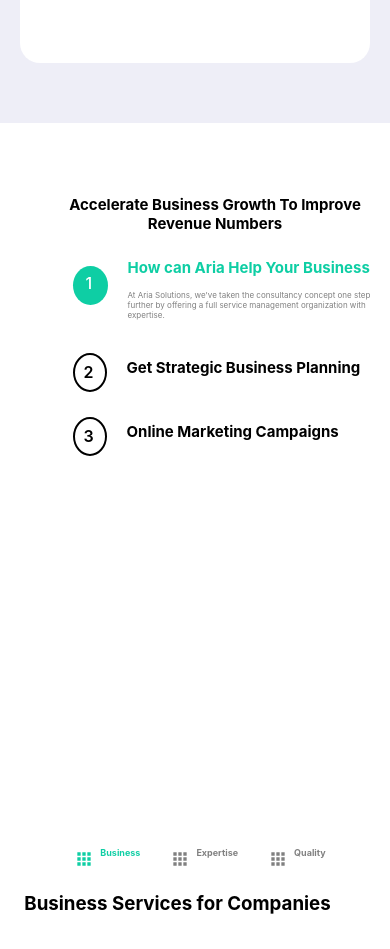
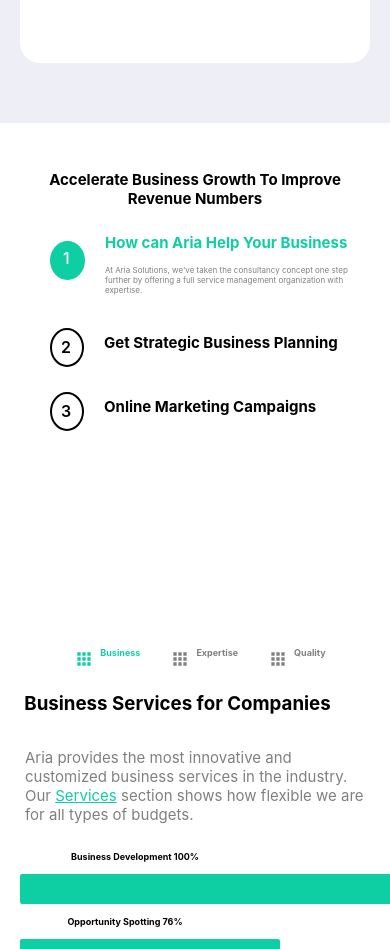
Before and after one commit to g-prog/joblisting, a React (Create React App) app in the folder tedbree/: page / in a window 390 px wide. Shown: the part 3480-4429 px from the top of the page. Built offline with nearby package versions, Linux system fonts and the light colour scheme.

Commit message:
still working on the responsiveness

```diff
--- a/tedbree/src/intro.css
+++ b/tedbree/src/intro.css
@@ -113,6 +113,14 @@
     .intro .left {
         padding: 40px 40px;
 
+
+    }
+
+    .intro .bottom{
+        display: flex;
+        justify-content: space-around;
+        margin-top: 30px;
+        padding: 100px 50px;
 
     }
 
--- a/tedbree/src/services.css
+++ b/tedbree/src/services.css
@@ -514,6 +514,11 @@
 
     }
 
+    section .up .right-side .growth{
+        margin-left: 5px;
+
+    }
+
     section .up .left-side{
         display: none;
 
@@ -591,12 +596,12 @@
     section .up .right-side{
         background-color: white;
         width: 900px;
-        height: 450px;
+        height: 450px !important;
         display: flex;
         flex-direction: column;
         align-items: center;
-        padding-right:  60px;
-        padding-left:  5px;
+        padding-right:  60px !important;
+        padding-left:  5px !important;
 
 
     }
@@ -624,17 +629,7 @@
         margin-top: 20px;
     }
 
-    section .up .right-side{
-        background-color: white;
-        width: 900px;
-        height: 600px;
-        display: flex;
-        flex-direction: column;
-        align-items: center;
-        padding: 30px 30px;
 
-
-    }
 
 
     section .up .right-side .help .two{
@@ -644,7 +639,12 @@
 
     section .up .left-side img{
         width: 165%;
-        height: 650px;
+        height: 600px;
+
+    }
+
+    section .up .right-side {
+        padding: 5px 15px;
 
     }
 
```
